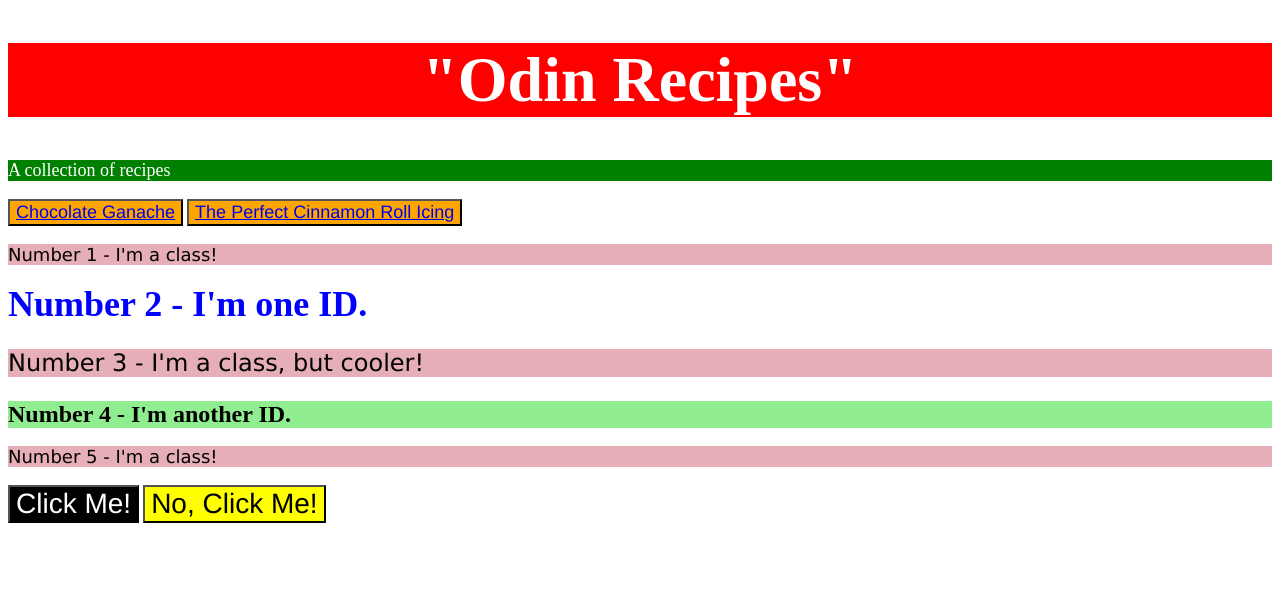
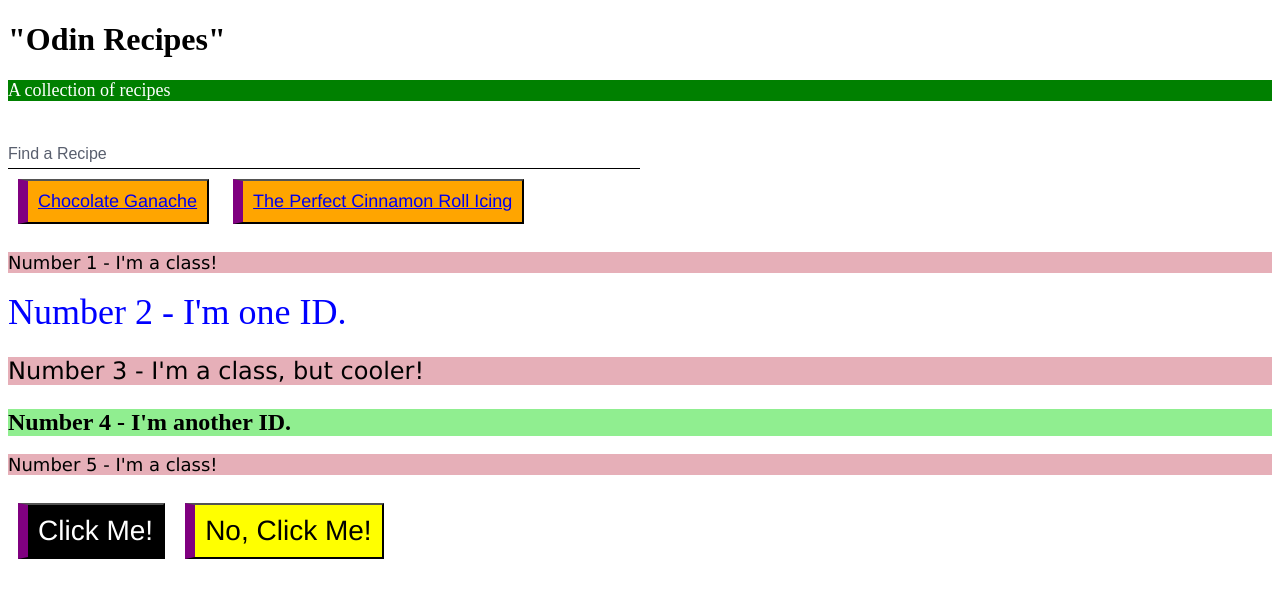
Before and after one commit to Violet0222/odin-recipes, a plain HTML site: page index.html in a window 1280 px wide. Drawn offline with Linux system fonts and the light colour scheme.

Commit message:
add input animation

```diff
--- a/index.html
+++ b/index.html
@@ -19,6 +19,10 @@
         <h1>"Odin Recipes"</h1>
     </div>
     <p>A collection of recipes</p>
+    <div class="form">
+        <input type="text" name="name" autocomplete="off" required />
+        <label for="name" class="label-name"> <span class="content-name">Find a Recipe</span></label>
+    </div>
     <button style="background-color: orange; font-size: 18px;"><a href="Chocolate_Ganache.html">Chocolate
             Ganache</a></button>
     <button style="background-color: orange; font-size: 18px;"><a href="The_Perfect_Cinnamon_Roll_Icing.html">The
@@ -28,8 +32,10 @@
     <p class="odd oddly-cool">Number 3 - I'm a class, but cooler!</p>
     <div id="four">Number 4 - I'm another ID.</div>
     <p class="odd">Number 5 - I'm a class!</p>
-    <button class="click">Click Me!</button>
-    <button class="Noclick">No, Click Me!</button>
+    <div class="buttonContainer"><button class="click">Click Me!</button>
+        <button class="Noclick">No, Click Me!</button>
+    </div>
+
 </body>
 
 </html>
--- a/style.css
+++ b/style.css
@@ -1,10 +1,3 @@
-div {
-   background-color: red;
-   color: white;
-   font-size: 32px;
-   text-align: center;
-   font-weight: bold;
-}
 .odd {
    color: black;
    background-color: rgb(230, 175, 184);
@@ -29,6 +22,10 @@ div {
 button {
    font-size: 28px;
    font-family: Helvetica, 'Times New Roman', sans-serif;
+   border-right-style: 10px solid purple;
+   border-left: 10px solid purple;
+   padding: 10px;
+   margin: 10px;
 }
 .click {
    background-color: black;
@@ -55,3 +52,61 @@ button {
    font-weight: lighter;
    text-align: left;
 }
+.buttonContainer {
+   display: flex;
+}
+.form {
+   font-family: sans-serif;
+   font-size: 16px;
+   width: 50%;
+   position: relative;
+   background: blue;
+   height: 50px;
+   overflow: hidden;
+}
+.form input {
+   width: 100%;
+   height: 100%;
+   color: #595f6e;
+   padding-top: 0px;
+   border: none;
+   outline: none;
+}
+.form label {
+   position: absolute;
+   bottom: 0px;
+   left: 0%;
+   width: 100%;
+   height: 100%;
+   pointer-events: none;
+   border-bottom: 1px solid black;
+}
+.form label::after {
+   content: '';
+   position: absolute;
+   left: 0px;
+   bottom: -1px;
+   height: 100%;
+   width: 100%;
+   border-bottom: 3px solid#5fa8d3;
+   transform: translateX(-100%);
+   transition: transform 0.3s ease;
+}
+
+.content-name {
+   position: absolute;
+   bottom: 5px;
+   left: 0px;
+   transition: all 0.3s ease;
+   color: #595f6e;
+}
+.form input:focus + .label-name .content-name,
+.form input:valid + .label-name .content-name {
+   transform: translateY(-150%);
+   font-size: 14px;
+   color: #5fa8d3;
+}
+.form input:focus + .label-name::after,
+.form input:valid + label-name::after {
+   transform: translateX(0%);
+}
```
Also changed, not shown: Chocolate_Ganache.html (+1 -0 lines), 1 other file.
